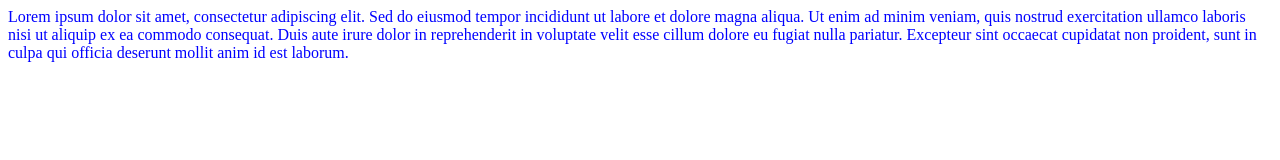
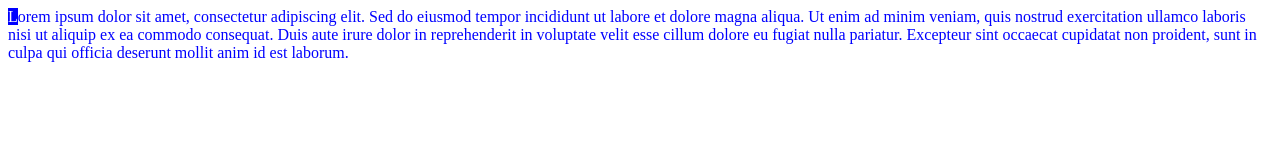
Before and after one commit to OneManBanned/Typing-Speed-Tester, a React (Vite) app: page / in a window 1280 px wide. Shown: the top 160 px of the page. Built offline with nearby package versions, Linux system fonts and the light colour scheme.

Commit message:
Merge feature/typing-logic
- Implement core typing logic with character comparison
- Add hidden input with proper focus management
- Block cursor movement keys
- Add blinking cursor at current position
- Handle incorrect spaces with visible indicator
- Extract logic into helper functions

```diff
--- a/src/components/TypingArea.module.scss
+++ b/src/components/TypingArea.module.scss
@@ -16,3 +16,14 @@
     color: red;
     text-decoration: underline solid #f87171;
 }
+
+.cursor {
+    background-color: blue;
+    color: white;
+    animation: blink 1s step-end infinite;
+}
+
+@keyframes blink {
+    0%, 100% { opacity: 1; }
+    50% { opacity: 0; }
+}
--- a/src/components/TypingArea.tsx
+++ b/src/components/TypingArea.tsx
@@ -40,9 +40,11 @@ function TypingArea() {
         const state : CharacterState = getCharacterState(char, index, userInput)
         const { displayChar, hasTyped, isCorrect } = state
 
+        const isCursor = index === userInput.length
+
         let className = hasTyped
             ? isCorrect ? styles.correct : styles.incorrect
-            : styles.isGhost
+            : isCursor ? styles.cursor : styles.isGhost
 
         return <span key={index} className={className}>{displayChar}</span>
     }
```
